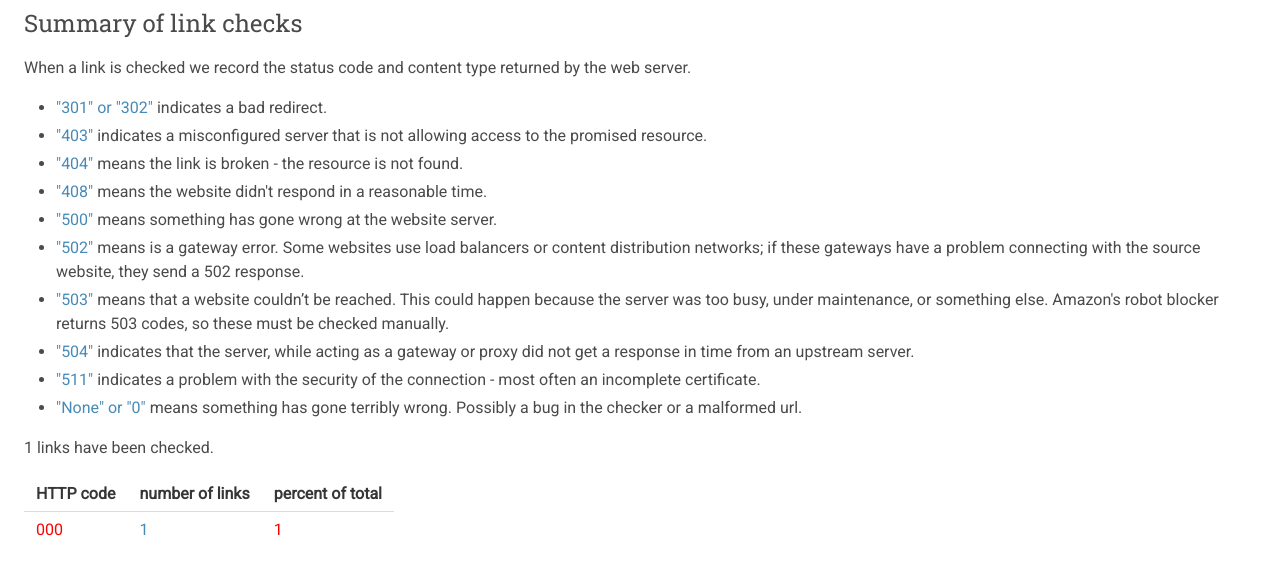
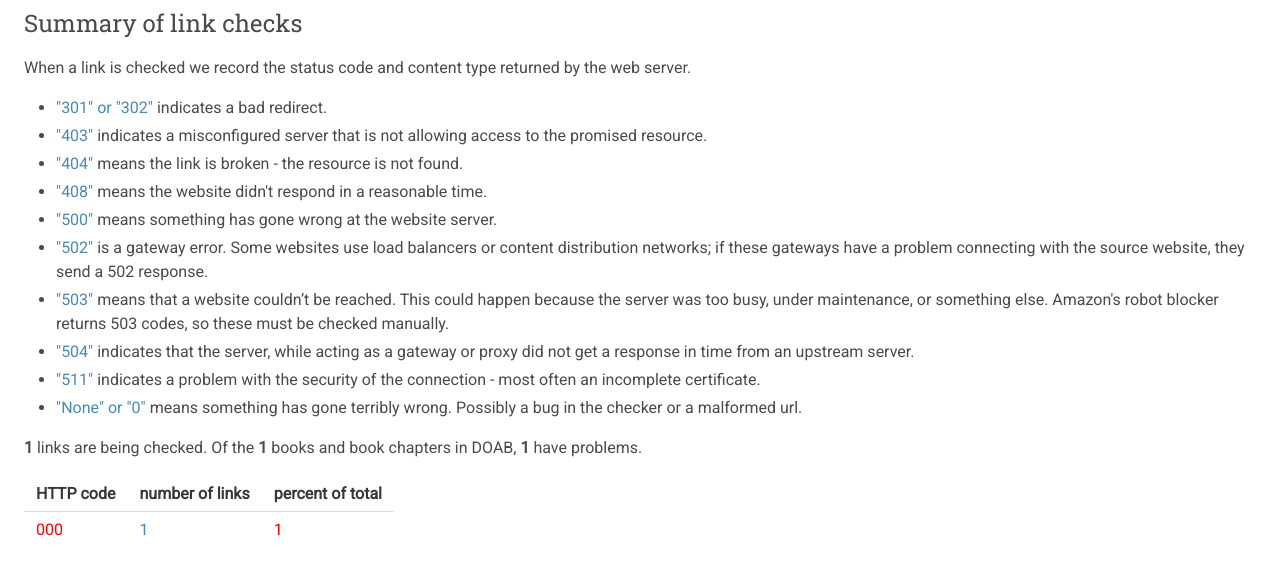
Before and after one commit to EbookFoundation/doab-check, a Django app: template doab_check/templates/index.html in a window 1280 px wide. Shown: the part 529-1100 px from the top of the page. Run offline with Django 4.2, Linux system fonts and the light colour scheme; the template is opened without the code that fills it: most values are stand-ins (such as "Sample title", 1, 10 or a date in 2020).

Commit message:
added some stats to homepage, add number grouping

```diff
--- a/doab_check/templates/index.html
+++ b/doab_check/templates/index.html
@@ -46,14 +46,14 @@ When a link is checked we record the status code and content type returned by th
 <li><a href="{% url 'fixing' %}#code404">"404"</a> means the link is broken - the resource is not found.
 <li><a href="{% url 'fixing' %}#code408">"408"</a> means the website didn't respond in a reasonable time.
 <li><a href="{% url 'fixing' %}#code500">"500"</a> means something has gone wrong at the website server.
-<li><a href="{% url 'fixing' %}#code502">"502"</a> means is a gateway error. Some websites use load balancers or content distribution networks; if these gateways have a problem connecting with the source website, they send a 502 response.
+<li><a href="{% url 'fixing' %}#code502">"502"</a> is a gateway error. Some websites use load balancers or content distribution networks; if these gateways have a problem connecting with the source website, they send a 502 response.
 <li><a href="{% url 'fixing' %}#code503">"503"</a> means that a website couldn’t be reached. This could happen because the server was too busy, under maintenance, or something else. Amazon's robot blocker returns 503 codes, so these must be checked manually.
 <li><a href="{% url 'fixing' %}#code504">"504"</a> indicates that the server, while acting as a gateway or proxy did not get a response in time from an upstream server.
 <li><a href="{% url 'fixing' %}#code511">"511"</a> indicates a problem with the security of the connection - most often an incomplete certificate.
 <li><a href="{% url 'fixing' %}#code0">"None" or "0"</a> means something has gone terribly wrong. Possibly a bug in the checker or a malformed url.
 </ul>
 
-<p> {{ num_checked }} links have been checked. <p>
+<p> <b>{{ num_checked|floatformat:"g" }}</b> links are being checked. Of the <b>{{ num_items|floatformat:"g" }}</b> books and book chapters in DOAB,  <b>{{ num_bad_items|floatformat:"g" }}</b> have problems. </p>
 <table id="codes">
 <tr>
 <th>HTTP code</th>
@@ -63,8 +63,8 @@ When a link is checked we record the status code and content type returned by th
 {% for code in codes %}
 <tr {% if code.recent_check__return_code != 200 %} style="color:red"{% endif %}>
 <td> {{ code.recent_check__return_code }} </td>
-<td>{% if code.recent_check__return_code != 200 %}<a href="{% url 'problems' code.recent_check__return_code %}"> {{ code.count }} </a>
-{% else %} {{ code.count }} {% endif %}</td>
+<td>{% if code.recent_check__return_code != 200 %}<a href="{% url 'problems' code.recent_check__return_code %}"> {{ code.count|floatformat:"g" }} </a>
+{% else %} {{ code.count|floatformat:"g"  }} {% endif %}</td>
 <td> {{ code.percent }} </td>
 </tr>
 {% endfor %}
```
Also changed, not shown: doab_check/views.py (+8 -2 lines).
